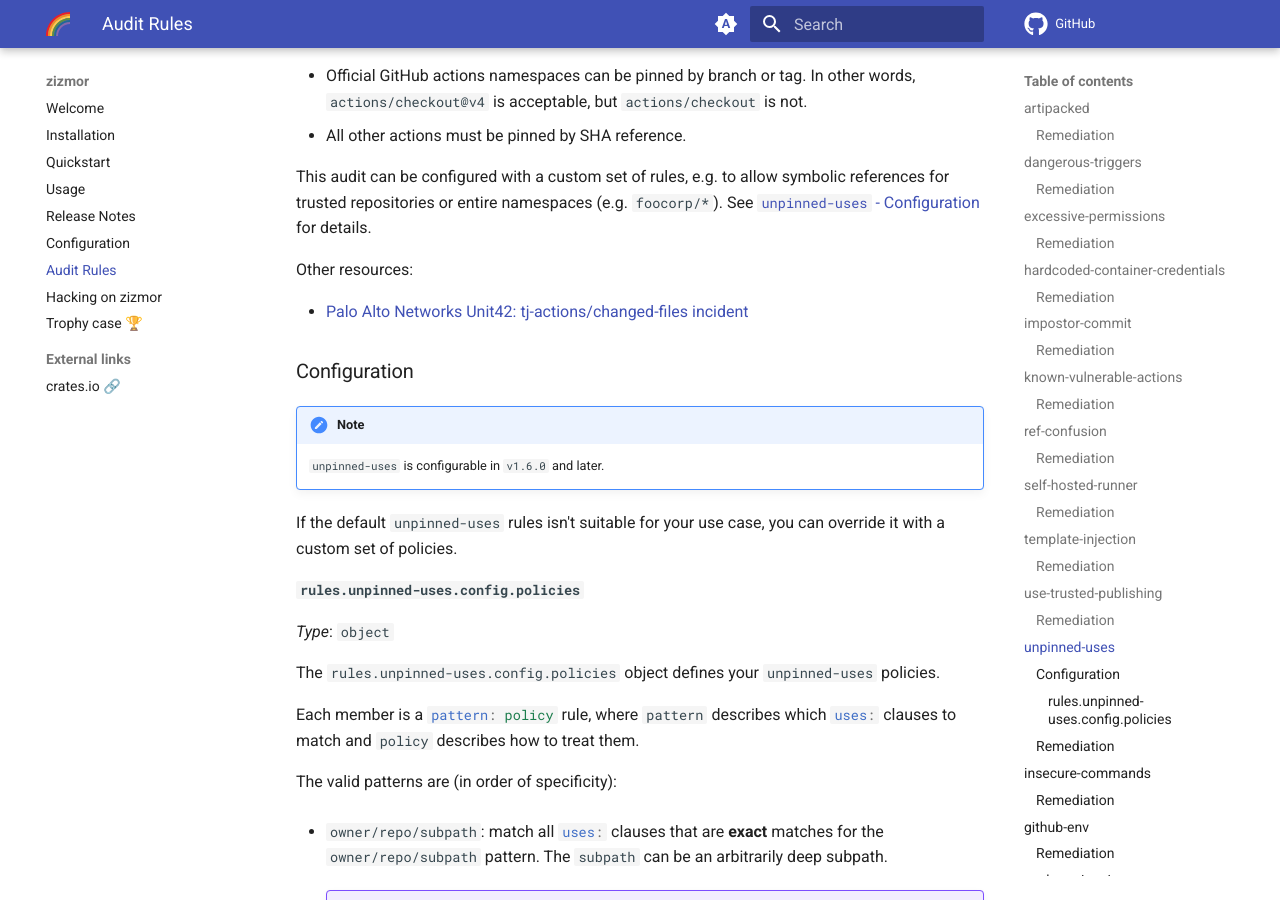
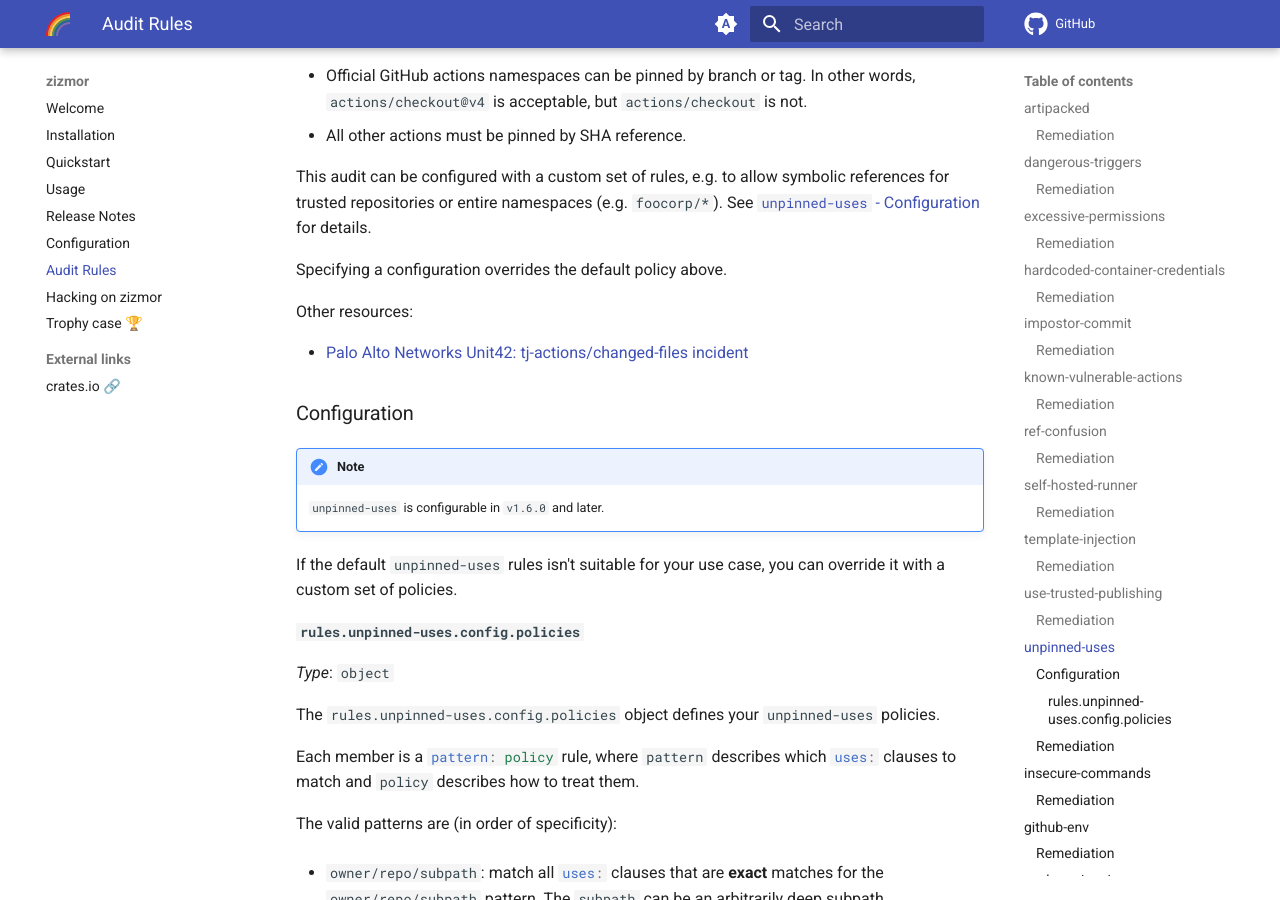
Before and after one commit to zizmorcore/zizmor, an MkDocs documentation site: the page built from docs/audits.md, in a window 1280 px wide and 900 px high, scrolled down 10506 px. Built offline with MkDocs 1.6.1 and Material for MkDocs 9.7.7, drawn with Linux system fonts in a browser that asks for light colours; emoji names are drawn with the system emoji font; comment, search, counter and statistics services are not loaded.

Commit message:
note
Signed-off-by: William Woodruff <william@yossarian.net>

```diff
--- a/docs/audits.md
+++ b/docs/audits.md
@@ -596,6 +596,8 @@ This audit can be configured with a custom set of rules, e.g. to
 allow symbolic references for trusted repositories or entire namespaces
 (e.g. `foocorp/*`). See
 [`unpinned-uses` - Configuration](#unpinned-uses-configuration) for details.
+
+Specifying a configuration overrides the default policy above.
 
 Other resources:
 
```
